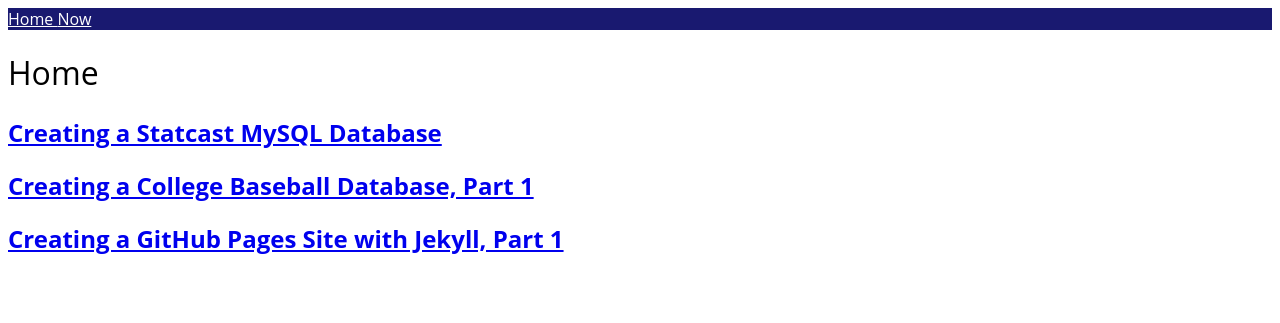
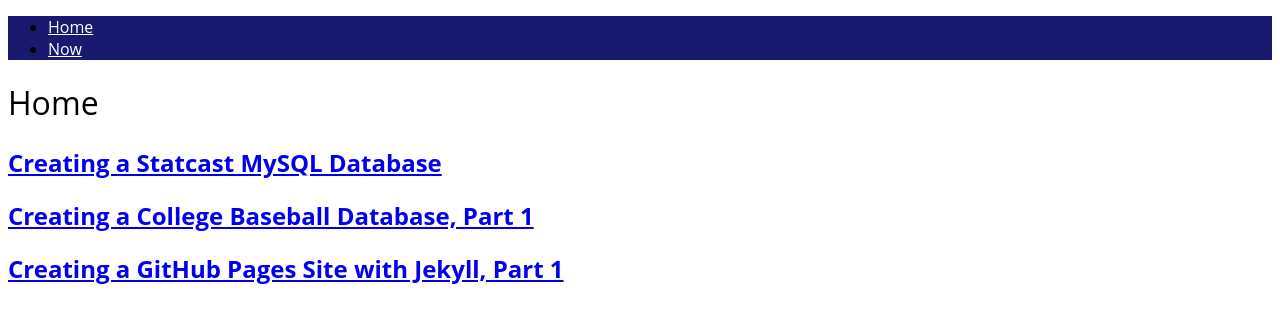
Before and after one commit to milesok/milesok.github.io, a Jekyll site: the page built from index.md, in a window 1280 px wide. Shown: the top 323 px of the page. Built offline with Jekyll 4.4.1, drawn with Linux system fonts in a browser that asks for light colours.

Commit message:
Update navigation.html

```diff
--- a/_includes/navigation.html
+++ b/_includes/navigation.html
@@ -1,7 +1,9 @@
 <nav>
+  <ul>
   {% for item in site.data.navigation %}
-    <a href="{{ item.link }}" {% if page.url == item.link %}{% endif %}>
+    <li><a href="{{ item.link }}" {% if page.url == item.link %}{% endif %}>
       {{ item.name }}
-    </a>
+      </a></li>
   {% endfor %}
+  </ul>
 </nav>
```
